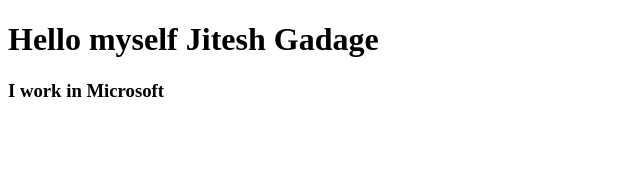
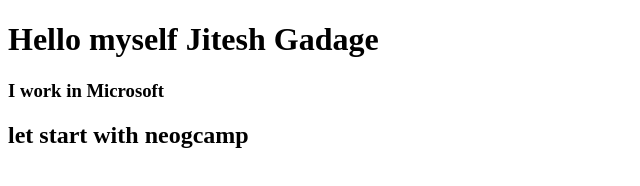
Before and after one commit to Jitesh-Gadage16/Tanay-Pratap-Bootcamp, a plain HTML site: page index.html in a window 1280 px wide. Shown: the whole page, without its empty margins (0-640 px from the left). Drawn offline with Linux system fonts and the light colour scheme.

Commit message:
Test before getting started to code

```diff
--- a/index.html
+++ b/index.html
@@ -9,6 +9,8 @@
 
    <h1>Hello myself Jitesh Gadage</h1>
    <h3>I work in Microsoft</h3>
+   <h2> let start with neogcamp</h2>
+
 
 
 </body>
```
